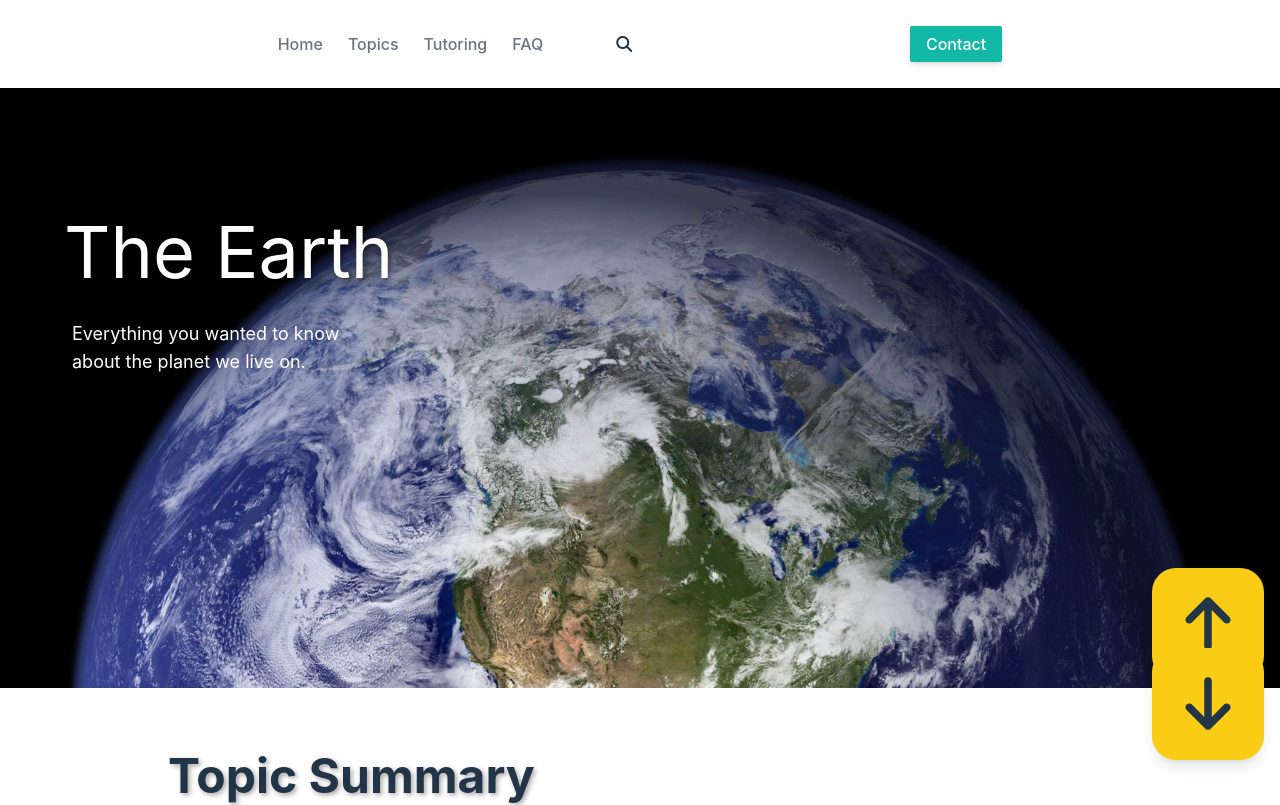
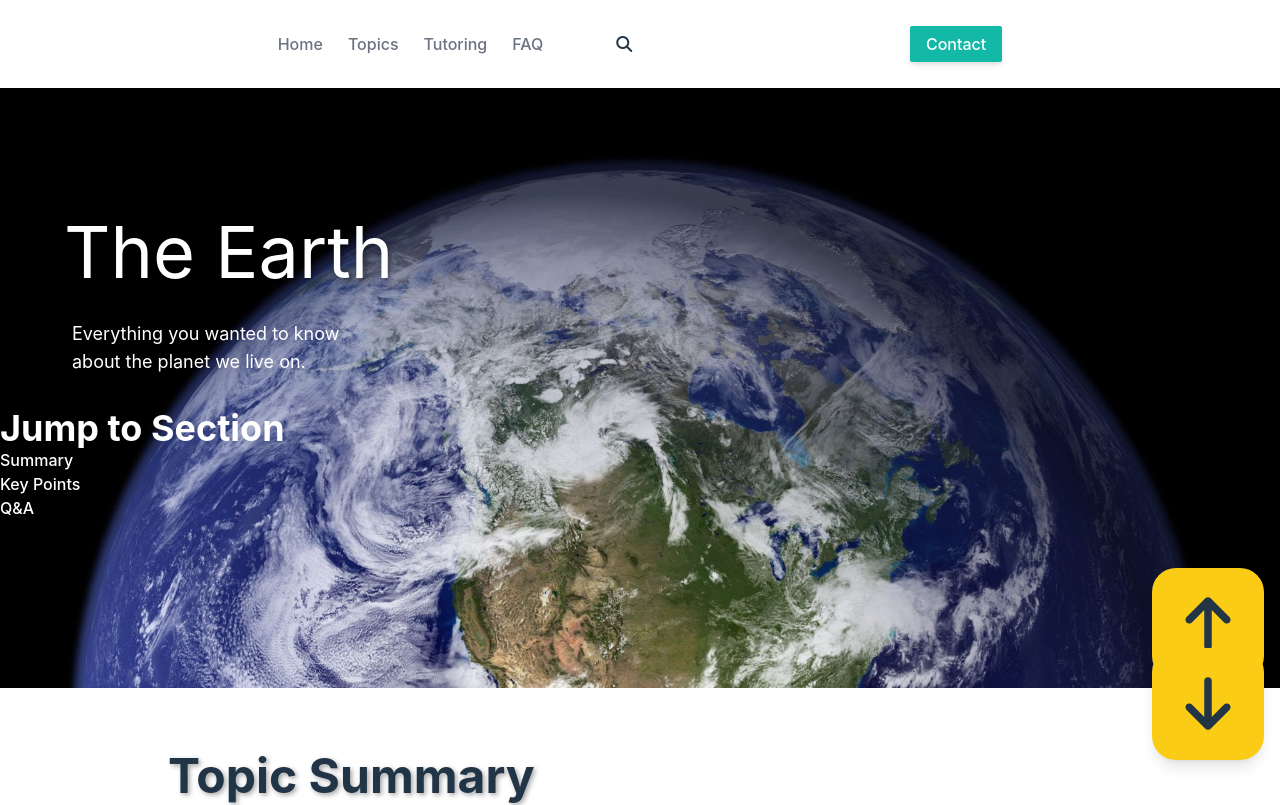
Before and after one commit to gerardojgarcia/geo_helper, a Vue app: page /earth in a window 1280 px wide. Shown: the top 805 px of the page. Built offline with nearby package versions, Linux system fonts and the light colour scheme.

Commit message:
desktop: added jumpt to section to topic hero sections

```diff
--- a/package.json
+++ b/package.json
@@ -20,6 +20,8 @@
     "autoprefixer": "^10.4.8",
     "postcss": "^8.4.16",
     "tailwindcss": "^3.1.8",
-    "vite": "^3.0.7"
+    "vite": "^3.0.7",
+    "vite-plugin-pages": "^0.26.0",
+    "vite-plugin-pages-sitemap": "^1.4.0"
   }
 }
--- /dev/null
+++ b/src/components/JumpToSection.vue
@@ -0,0 +1,60 @@
+<script>
+export default {
+  name: "JumpToSection",
+
+  data() {
+
+    return {
+      section: []
+    }
+
+    },
+
+  created() {
+   this.section= [
+     {
+       id: 1,
+       section: 'Summary',
+       sectionHash: '#summary'
+     },
+     {
+       id: 2,
+       section: "Key Points",
+       sectionHash: '#key_points'
+     },
+     {
+       id: 3,
+       section: "Q&A",
+       sectionHash: '#questions_answers'
+     },
+
+   ]
+
+  }
+
+
+
+}
+</script>
+
+
+<template>
+
+  <div class="text-white text-4xl ">
+
+    <strong>Jump to Section</strong>
+  </div>
+<div v-for="section in section" :key="section.id" class="w-1/2 text-white ">
+
+  <a :href="section.sectionHash">{{section.section}}</a>
+
+
+
+</div>
+</template>
+
+
+
+<style scoped>
+
+</style>
--- a/src/main.js
+++ b/src/main.js
@@ -1,6 +1,6 @@
 import { createApp } from 'vue'
 import { createRouter, createWebHistory} from 'vue-router'
-import { VueScrollTo } from 'vue-scrollto'
+
 import './style.css'
 import './index.css'
 import Earth from './views/Earth.vue'
@@ -43,4 +43,4 @@ const router = createRouter({
 
 
 
-createApp(App).use(router, VueScrollTo).mount('#app')
+createApp(App).use(router).mount('#app')
--- a/src/views/Earth.vue
+++ b/src/views/Earth.vue
@@ -4,6 +4,7 @@ import FlashCard from '../components/FlashCard.vue'
 import Quiz from '../components/Quiz.vue';
 import ToTop from '../components/ToTop.vue';
 import ToBottom from '../components/ToBottom.vue';
+import JumpToSection from "../components/JumpToSection.vue";
 
 export default {
     name: "Earth",
@@ -176,6 +177,7 @@ export default {
     components:
 
     {
+      JumpToSection,
     FlashCards,
     FlashCard,
     Quiz,
@@ -201,10 +203,14 @@ export default {
                 <h1 class="text-7xl text-shadow-lg">The Earth</h1>
                 <p class="w-1/2 pl-2 mt-8 text-lg">Everything you wanted to know about the planet we live on.</p>
             </div>
+          <div>
+            <JumpToSection/>
+          </div>
 
 
         </div>
-        <div class="earth-summary w-3/4 m-auto mt-16 indent-2">
+        <div id="summary" class="earth-summary w-3/4 m-auto mt-16 indent-2">
+
 
 
 
@@ -233,7 +239,7 @@ export default {
                 protostars at the center of these disks eventually became so dense and hot that fusion reactions began
                 within them. When this happened, they because true stars, emitting heat and light. Earth, and the life
                 forms on it contains elements that could have been produced only during the life cycle of stars. Thus,
-                we are all made of stardust. Planets developed from the rings of gas and dust surrounding porotostars.
+                we are all made of stardust. Planets developed from the rings of gas and dust surrounding protostars.
                 The gas and dust condensed into planetesimals. Which then clumped together to form protoplanets. And
                 finally true planets. Inner rings became the terrestrial planets; outer rings grew into giant planets.
                 The moon formed from debris ejected when a protoplanet collided with earth in the young solar system.
@@ -300,7 +306,7 @@ export default {
 
 
 
-        <div class="earth_points w-3/4 m-auto mt-16">
+        <div id="key_points" class="earth_points w-3/4 m-auto mt-16">
 
             <div class="mb-16"><strong class="text-5xl text-shadow-sm ">Key Points</strong></div>
 
@@ -374,7 +380,7 @@ export default {
         </div>
 
 
-        <div class="earth_questions w-3/4 m-auto mt-16">
+        <div id="questions_answers" class="earth_questions w-3/4 m-auto mt-16">
 
             <div class="mb-16"><strong class="text-5xl text-shadow-sm ">Questions & Answers</strong></div>
 
--- a/src/views/Igneous.vue
+++ b/src/views/Igneous.vue
@@ -153,7 +153,7 @@
 
 
             </div>
-            <div class="igneous-summary w-3/4 m-auto mt-16 indent-2">
+            <div id="summary" class="igneous-summary w-3/4 m-auto mt-16 indent-2">
 
 
 
--- a/vite.config.js
+++ b/vite.config.js
@@ -1,10 +1,22 @@
 import { defineConfig } from 'vite'
-import { resolve} from 'path'
+import Pages from 'vite-plugin-pages'
 import vue from '@vitejs/plugin-vue'
+import generateSitemap from "vite-plugin-pages-sitemap";
+
 
 // https://vitejs.dev/config/
 export default defineConfig(  {
-  plugins: [vue()],
+  plugins: [
+
+
+      vue(),
+      Pages({
+        onRoutesGenerated: routes => (generateSitemap({routes}))
+      })
+
+
+
+  ],
 
 
 })
```
Also changed, not shown: 1 other file (tests, documents, lock files or other folders).
